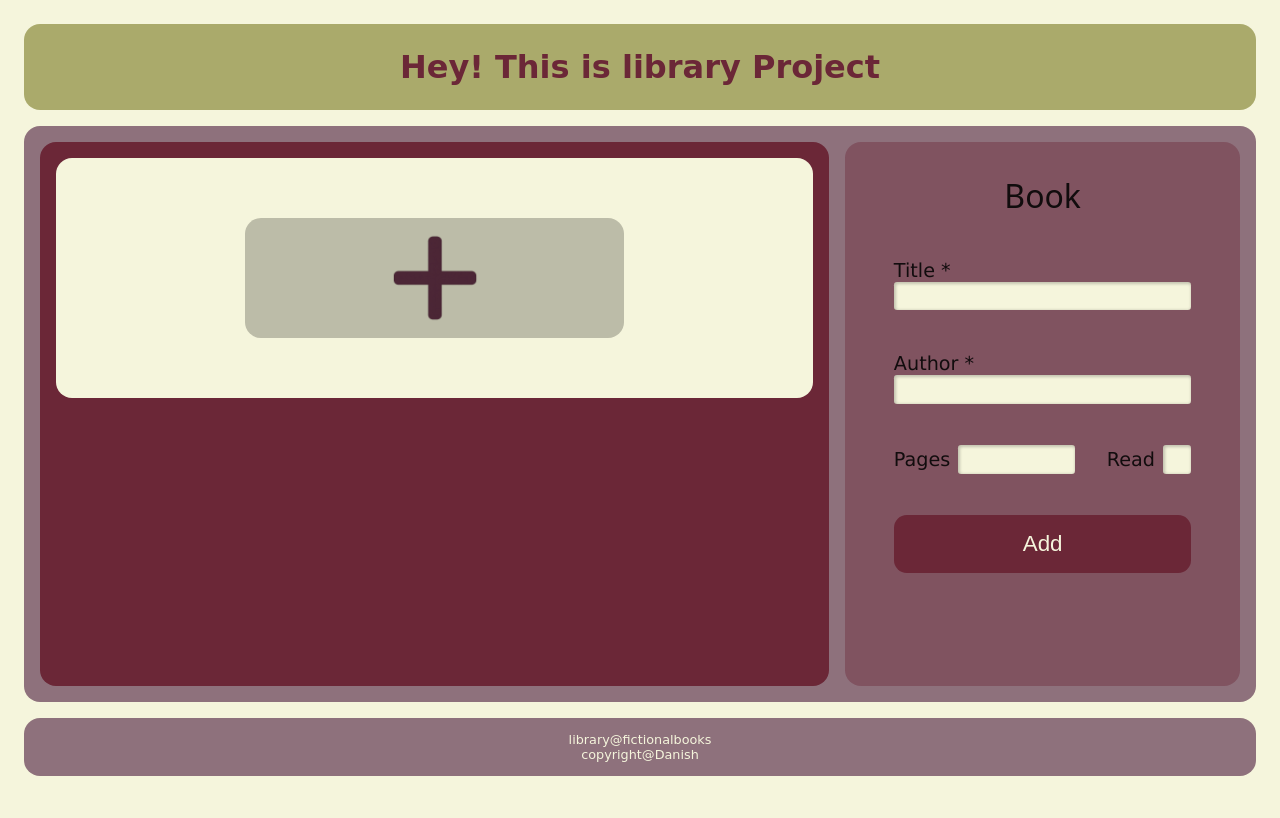
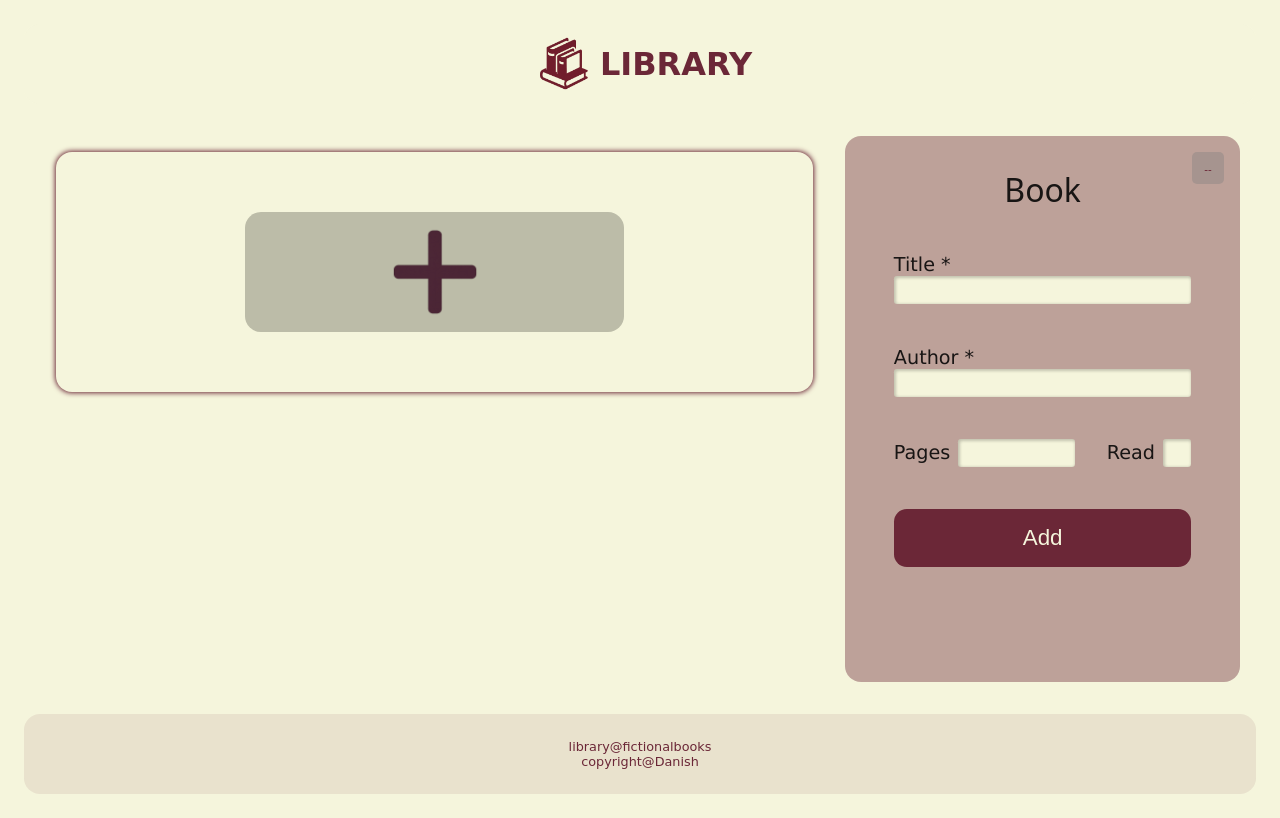
Before and after one commit to Dan0101Git/Library, a plain HTML site: page index.html in a window 1280 px wide. Both pictures are taken after a click on the button 640 px from the left and 262 px from the top of the page. Drawn offline with Linux system fonts and the light colour scheme.

Commit message:
restyled design colors, minimalistic designow, added button  to remove sidebar

```diff
--- a/index.html
+++ b/index.html
@@ -14,7 +14,8 @@
 <body>
     <div class="container">
         <header>
-                    <h1>Hey! This is library Project</h1>
+            <img src="images/library.png" alt="Books stacked">
+            <h1>LIBRARY</h1>
 
         </header>
         <main class="minus" >
@@ -34,6 +35,7 @@
                     <div><label for="read">Read</label><input id="read" type="checkbox"></div>
                  </div>
                     <div><button type="submit">Add</button></div>
+                    <div class="remove-sidebar"><button>--</button></div>
                     </fieldset>
 
                 </form>
--- a/script.js
+++ b/script.js
@@ -3,6 +3,7 @@
 
 const submit=document.querySelector("button[type='submit']");
 const plusButton=document.querySelector(".add-book button");
+const removeFormButton=document.querySelector(".remove-sidebar button");
 const mainClassList=document.querySelector("main").classList;
 const article=document.querySelector("article");
 
@@ -11,6 +12,11 @@ const article=document.querySelector("article");
 plusButton.addEventListener("click",()=>{mainClassList.add("plus")
     mainClassList.remove("minus");
 });
+removeFormButton.addEventListener("click",(e)=>{
+    e.preventDefault();
+    mainClassList.remove("plus");
+    mainClassList.add("minus");
+})
 
 //submit button click
 submit.addEventListener("click",(e)=>{
--- a/style.css
+++ b/style.css
@@ -5,7 +5,7 @@
 }
 :root{
     --body-background:beige;
-    --card-background:rgba(100, 100, 0, 0.513);
+    --card-background:rgba(111, 111, 0, 0.337);
     --button-background: #6b2737;
 --text-color:white;
 --card-display-color:rgba(65, 15, 51, 0.569);
@@ -24,26 +24,29 @@ body,html{
     padding:1.5rem;
     text-align: center;
     display: grid;
-    grid-template:1.5fr 10fr 1fr/3fr 1fr;
+    grid-template:minmax(auto,80px) 10fr minmax(auto,80px)/3fr 1fr;
     grid-template-areas: "header header"
     "main main"
     "footer footer";
     gap:1rem;
 }
 .container>*{
-    background-color:var(--card-display-color);
+    /* background-color:var(--card-display-color); */
     border-radius: 1rem;
 }
 .container header{
     grid-area: header;
-    background-color: var(--card-background);
+    /* background-color: var(--card-background); */
     display: flex;
     align-items: center;
     justify-content: center;
     font-family:cursive;
-    color:var(--button-background)
+    color:var(--button-background);
+    background-color: var(--body-background);
 }
-
+header img{
+    height: 90%;
+}
 main.plus{
     grid-area: main;
     display: grid;
@@ -61,7 +64,7 @@ main>*{
     border-radius: 1rem;
 }
 article{
-    background-color: #6b2737;
+    /* background-color: #6b2737; */
 
 }
 .minus .sidebar{
@@ -74,11 +77,12 @@ article{
 
     background-color: #6b273767;
     padding:1rem;
+    max-height: 70vh;
 
 }
 form{
     padding:1rem;
-
+position: relative;
 }
 form legend,label,form button{
         color: var(--form-font-color);
@@ -94,6 +98,23 @@ fieldset>div:not(.notimportant){
 legend{
     font-size: 2rem;
     font-family: system-ui, -apple-system, BlinkMacSystemFont, 'Segoe UI', Roboto, Oxygen, Ubuntu, Cantarell, 'Open Sans', 'Helvetica Neue', sans-serif;
+}
+.remove-sidebar button{
+    position: absolute;
+    width:2rem;
+    height:2rem;
+    top:0;
+    right: 0;
+    border: none;
+    border-radius: 5px;
+background-color: rgba(128, 128, 128, 0.378);
+    color: var(--button-background);
+    padding:1em;
+    font-size: .7em;
+}
+.remove-sidebar button:hover{
+    scale:1.01;
+    box-shadow: 0 0 0 1px var(--button-background);
 }
 form fieldset>div,legend{
     margin-bottom: max(2.5rem,calc(2vw + 1rem));
@@ -247,7 +268,7 @@ visibility: hidden;
 }
 .card:not(.card.add-book):hover .delete-button{
     visibility: visible;
-    box-shadow:0 0 10px 5px var(--button-background) ;
+    box-shadow:0 0 1px 1px var(--body-background) ;
 }
  .card:not(.card.add-book):hover .delete-button:hover{
 font-weight: bold;
@@ -257,8 +278,8 @@ scale:1.05;
 /* cards styling(font sizes and managinging white spacing) */
 .card:not(.card.add-book){
     padding:2rem;
-    background:linear-gradient(to bottom right,var(--body-background),var(--card-background));
-    box-shadow:2px 2px 2px 2px var(--body-background) ;
+    /* background:linear-gradient(to bottom right,var(--button-background) 0%,var(--body-background) ,var(--button-background)); */
+    box-shadow:1px 1px 5px 3px var(--button-background) ;
 }
 .card .card-title{
     font-size: min(calc( 1.5vw + 1rem),2rem);
@@ -282,7 +303,7 @@ scale:1.05;
   display: flex;
   justify-content: center;
  align-items: center;
-
+box-shadow:   0 0 5px 1px var(--button-background)
 }
 .card.add-book button{
     background: url("/images/plus.png");
@@ -314,5 +335,6 @@ footer{
     justify-content: center;
     font-family: cursive;
     font-size: .8rem;
-    color:var(--body-background)
+    color:var(--button-background);
+    background-color:#6b273717
 }
```
Also changed, not shown: images/library.png (added).
